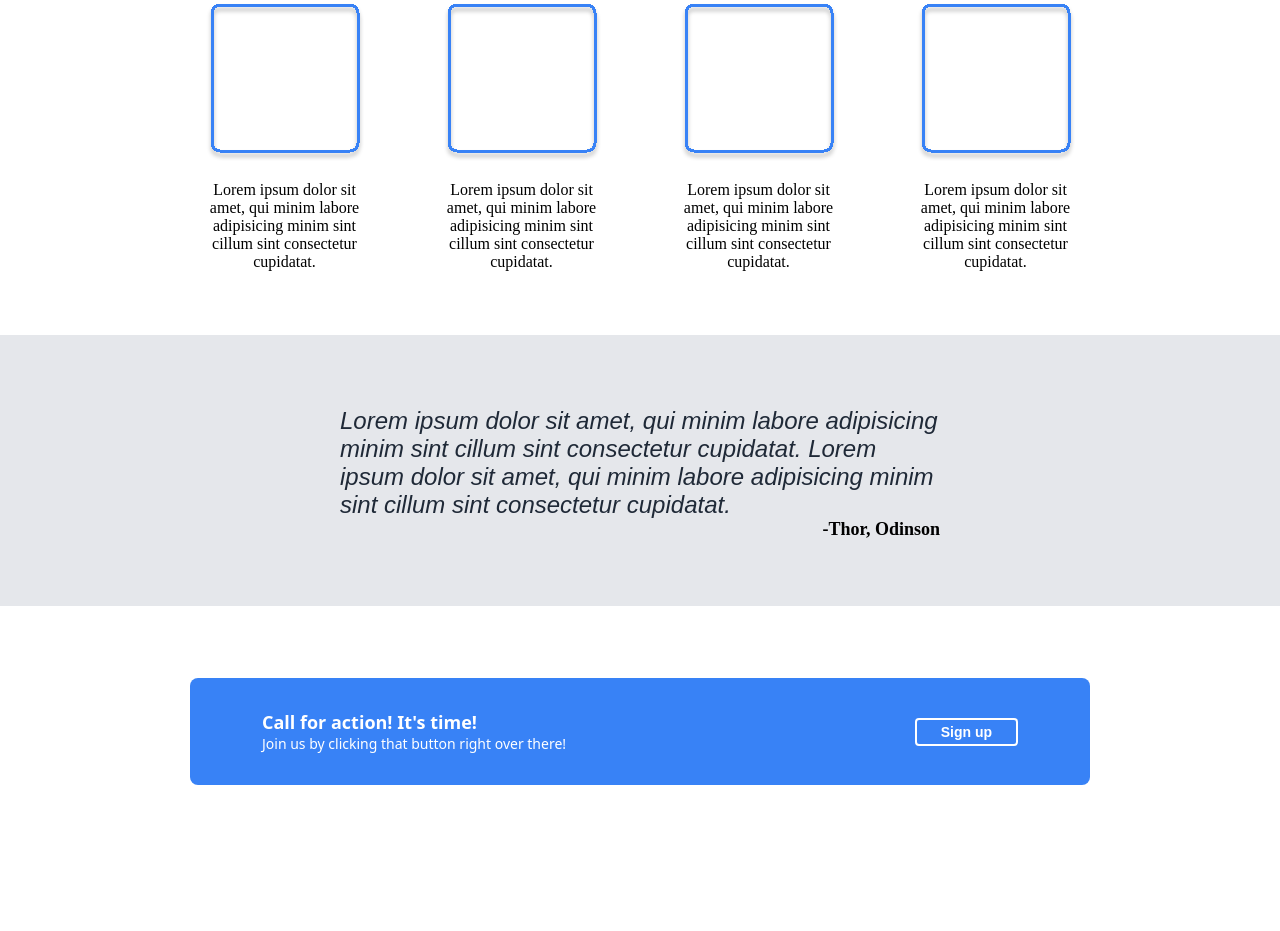
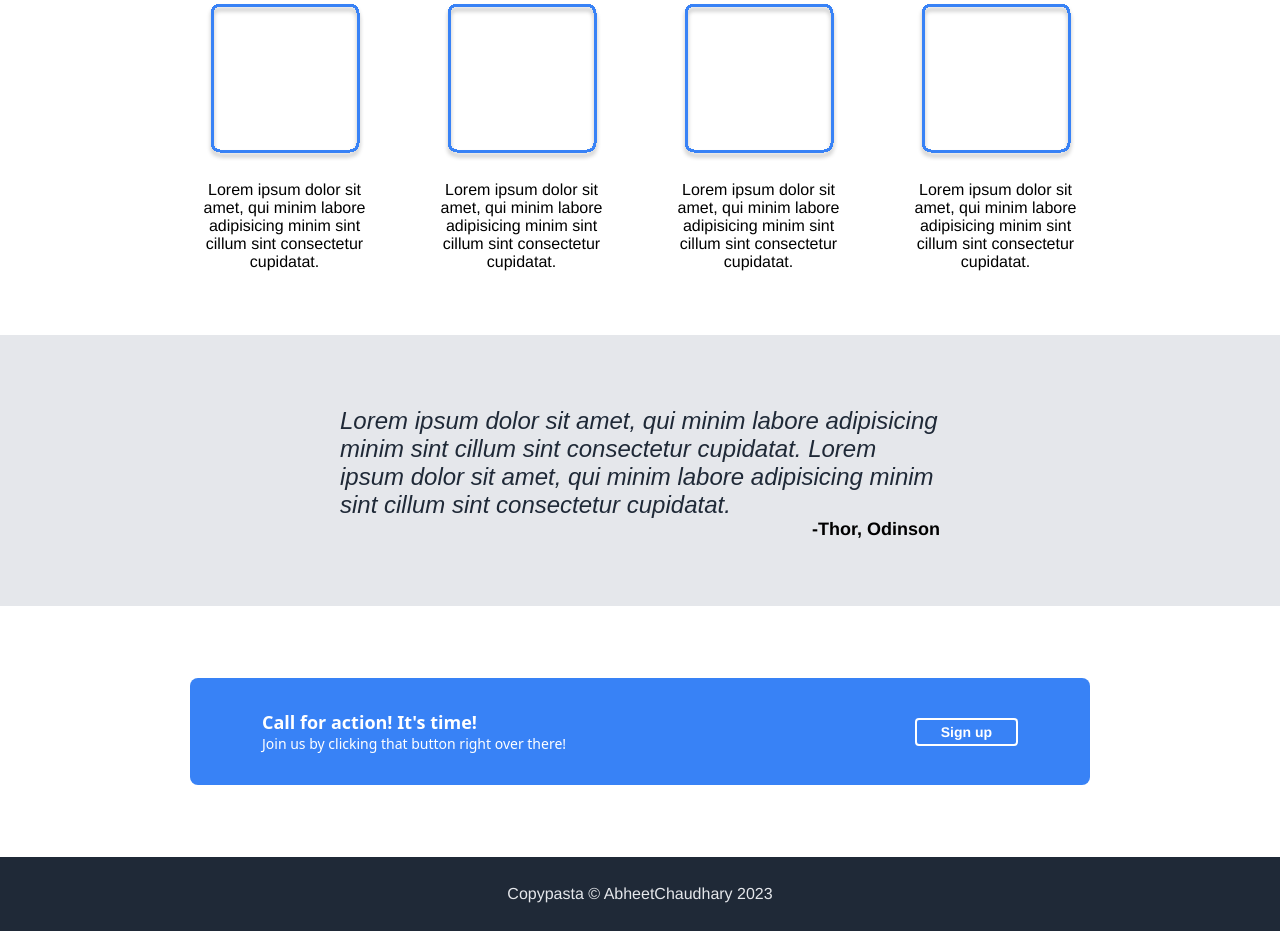
Before and after one commit to AbheetChaudhary/LandingPage, a plain HTML site: page index.html in a window 1280 px wide. Shown: the part 553-1484 px from the top of the page. Before the commit the page ends 1338 px from the top, so only its background shows below. Drawn offline with Linux system fonts and the light colour scheme.

Commit message:
Add section: footer and call-for-action

```diff
--- a/index.html
+++ b/index.html
@@ -96,5 +96,9 @@
         <button>Sign up</button>
       </div>
     </div>
+
+    <footer>
+      <div class="copy-pasta">Copypasta © AbheetChaudhary 2023</div>
+    </footer>
   </body>
 </html>
--- a/style.css
+++ b/style.css
@@ -1,5 +1,6 @@
 * {
   box-sizing: border-box;
+  font-family: Helvetica;
 }
 
 a {
@@ -163,7 +164,8 @@ nav a {
   border-radius: 8px;
 }
 
-.main-action-text,.secondary-action-text {
+.main-action-text,
+.secondary-action-text {
   margin: 0px;
 }
 
@@ -176,7 +178,6 @@ nav a {
 .secondary-action-text {
   font-size: 14px;
   font-family: sans;
-  /* font-weight: bold; */
 }
 
 .action button {
@@ -188,3 +189,12 @@ nav a {
   border: 2px solid white;
   border-radius: 4px;
 }
+
+footer {
+  color: #e5e7eb;
+  background-color: #1f2937;
+  display: flex;
+  justify-content: center;
+  align-items: center;
+  padding: 28px;
+}
```
